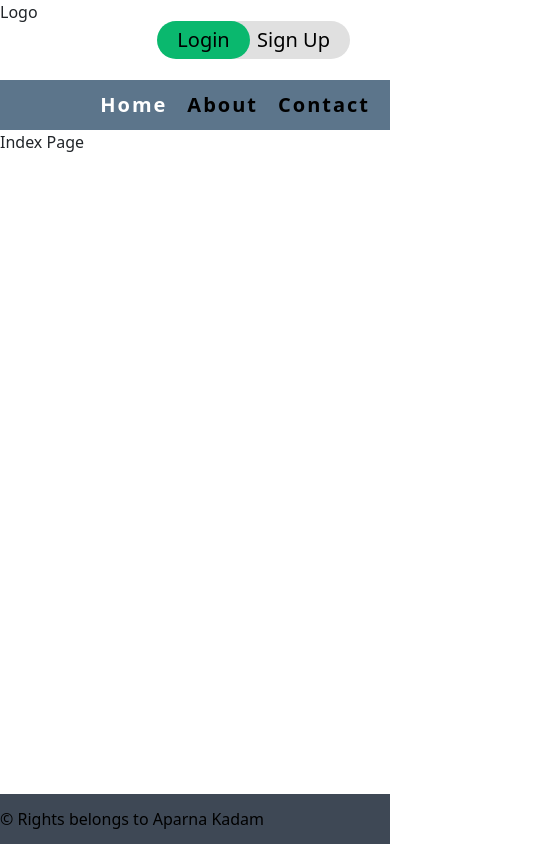
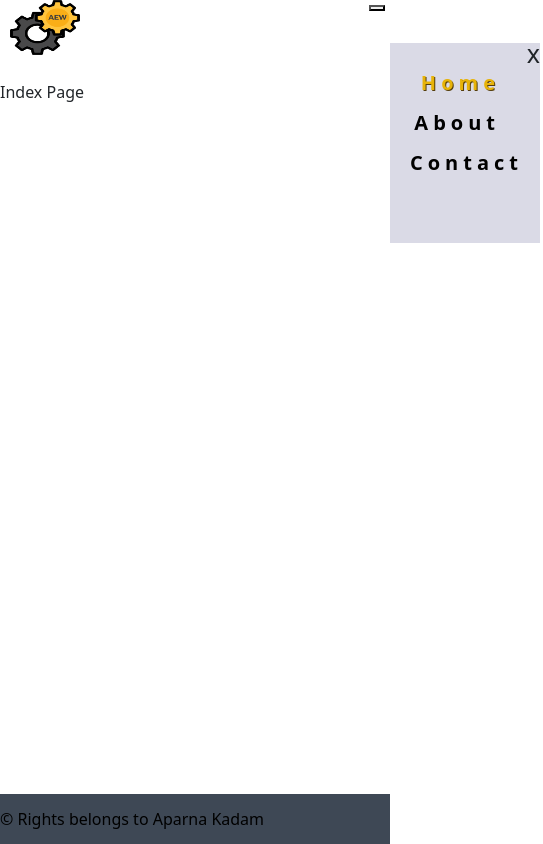
Before and after one commit to aparnajdhv/test, a Next.js app: page / in a window 390 px wide. Shown: the whole page, 543 px wide, since content can reach past the window. Built offline with nearby package versions, Linux system fonts and the light colour scheme.

Commit message:
mobile menu updated

```diff
--- a/src/components/header.js
+++ b/src/components/header.js
@@ -7,13 +7,13 @@ import React from 'react'
       <div className='svg'>
       {/* <svg  viewBox="0 0 1440 320"><path fill="#0099ff" fill-opacity="1" d="M0,128L48,138.7C96,149,192,171,288,149.3C384,128,480,64,576,80C672,96,768,192,864,213.3C960,235,1056,181,1152,154.7C1248,128,1344,128,1392,128L1440,128L1440,0L1392,0C1344,0,1248,0,1152,0C1056,0,960,0,864,0C768,0,672,0,576,0C480,0,384,0,288,0C192,0,96,0,48,0L0,0Z"></path></svg> */}
       </div>
-      <div className='logo' >Logo</div>
-      <div className='signInUp'>
+      <div className='logo' >
+      <img className="logo-img" src='images/logo.png' alt="logo"/>
+      </div>
+      {/* <div className='signInUp'>
           <a className='login '>Login</a>
           <a className='signUp '>Sign Up</a>
-
-
-      </div>
+      </div> */}
     </div>
   )
 }
--- a/src/components/menu.js
+++ b/src/components/menu.js
@@ -3,21 +3,61 @@ import React, { useEffect, useState } from 'react'
 
 
 export const Menu = () => {
-  const [menuItem,setmenuItem]=React.useState('');
+  const [menuItem,setMenuItem]=useState('')
+  const [isMobileMenu,setIsMobileMenu]=useState(false)
+  const [right,setRight]=useState(-150)
+
+  //mobile menu
+  const getBrowserWidth=()=>{
+    let timeoutId;
+    let flag=true
+    setIsMobileMenu(document.body.offsetWidth <600 ? true : false)
+    window.addEventListener('resize',()=>{
+      let width=document.body.offsetWidth
+
+      if(flag){
+        flag=false;
+        setIsMobileMenu(width <600 ? true : false)
+      }
+      clearTimeout(timeoutId)
+      timeoutId=setTimeout(()=>{
+        setIsMobileMenu(width <600 ? true : false)
+      },500)
+
+    })
+  }
+
+
+  useEffect(()=>{
+    //menu
+      let pathName=window.location.pathname
+      setMenuItem(pathName.slice(1) || 'home')
+      //mobile-menu
+      getBrowserWidth()
+  },[])
 
   const fnClick=(eve)=>{
-    setmenuItem(eve.target.id);
+    //menu
+       setMenuItem(eve.target.id)
 
+       //mobile menu
+       if(isMobileMenu){
+        setRight(-150)
+       }
   }
-
-  useEffect(()=>{
-    let pathName=window.location.pathname;
-    setmenuItem(pathName.slice(1)|| 'home')
-  },[])
+  const fnMobileMenuBtnClick=()=>{
+    setRight(right === 0 ? -150 : 0)
+  }
+  const fnClose=()=>{
+    setRight(-150)
+  }
 
   return (
     <div className='menu'>
-        <ul>
+      {isMobileMenu && <button onClick={fnMobileMenuBtnClick} className='mobile-menu-btn'><i class="fa fa-bars"></i></button>}
+
+      <ul style={{right:right}} className={isMobileMenu ? 'mobile-menu' : 'menu'}>
+      {isMobileMenu && <span onClick={fnClose} className='close-btn'>x</span>}
             <li><Link id='home' className={menuItem=='home' && 'activeMenu' || 'menuList'} onClick={fnClick} href='/home'>Home</Link></li>
             <li><Link id='about' className={menuItem=='about' && 'activeMenu' || 'menuList'} onClick={fnClick} href='/about'>About</Link></li>
             <li><Link id='contact' className={menuItem=='contact' && 'activeMenu' || 'menuList'} onClick={fnClick} href='/contact'>Contact</Link></li>
--- a/src/pages/_app.js
+++ b/src/pages/_app.js
@@ -1,4 +1,5 @@
 import '@/styles/globals.css';
+import '../../public/images/logo.png';
 import 'bootstrap/dist/css/bootstrap.css';
 import Header from '@/components/header';
 import { Footer } from '@/components/footer';
--- a/src/styles/globals.css
+++ b/src/styles/globals.css
@@ -2,12 +2,17 @@ body{
     margin: 0;
 }
 .header{
-    display: flex;
+    display: inline-block;
     height: 80px;
+    width: 30%;
 }
 .logo{
     width: 20%;
-
+    margin: auto 10px;
+}
+.logo-img{
+    height: 55px;
+    width: 70px;
 }
 .signInUp{
     width: 80%;
@@ -66,17 +71,20 @@ body{
 
 
 .menu{
-    background-color: #5c758b;
+    width: 70%;
+    display: inline-block;
+    /* overflow: hidden; */
     line-height: 50px;
     font-size: 20px;
+    text-align: right;
 }
 
-.menu ul{
+/* .menu ul{
 
     display: flex;
     justify-content: flex-end;
     margin: 0;
-}
+} */
 .menuList{
     color: #000;
     text-decoration: none;
@@ -84,6 +92,9 @@ body{
 }
 
 .menu li{
+    display: inline;
+    justify-content: flex-end;
+
     list-style: none;
     margin-right: 20px;
     letter-spacing: 2px;
@@ -105,9 +116,11 @@ body{
 }
 
 .activeMenu{
-    color:#fff;
+    color:#e7b309;
     text-decoration: none;
     font-weight: bold;
+    text-shadow: 1px 1px #553e0b;
+
 }
 
 .footer{
@@ -128,3 +141,40 @@ body{
     display: inline-block;
     text-align: right;
 }
+
+.mobile-menu-btn{
+    position: absolute;
+    right: 5px;
+    top: 5px;
+  }
+  .mobile-menu{
+    height: 200px;
+    width: 150px;
+    display: inline-block;
+    background: #dadae6;
+    list-style-type: none;
+    line-height: 40px;
+    position: absolute;
+    top: 43px;
+    transition: right 1s;
+    transform-style: flat;
+    padding: 20px;
+  }
+
+  /* .mobile-menu  ul{
+    display: inline-block;
+  } */
+
+  .mobile-menu > li{
+    display: inline-block;
+    letter-spacing: 5px;
+    font-weight: bold;
+  }
+  .close-btn{
+    position: absolute;
+      right: 0;
+      top: -10px;
+      font-size: 25px;
+      font-weight: 400;
+      cursor: pointer;
+  }
```
Also changed, not shown: public/images/logo.png (added).
